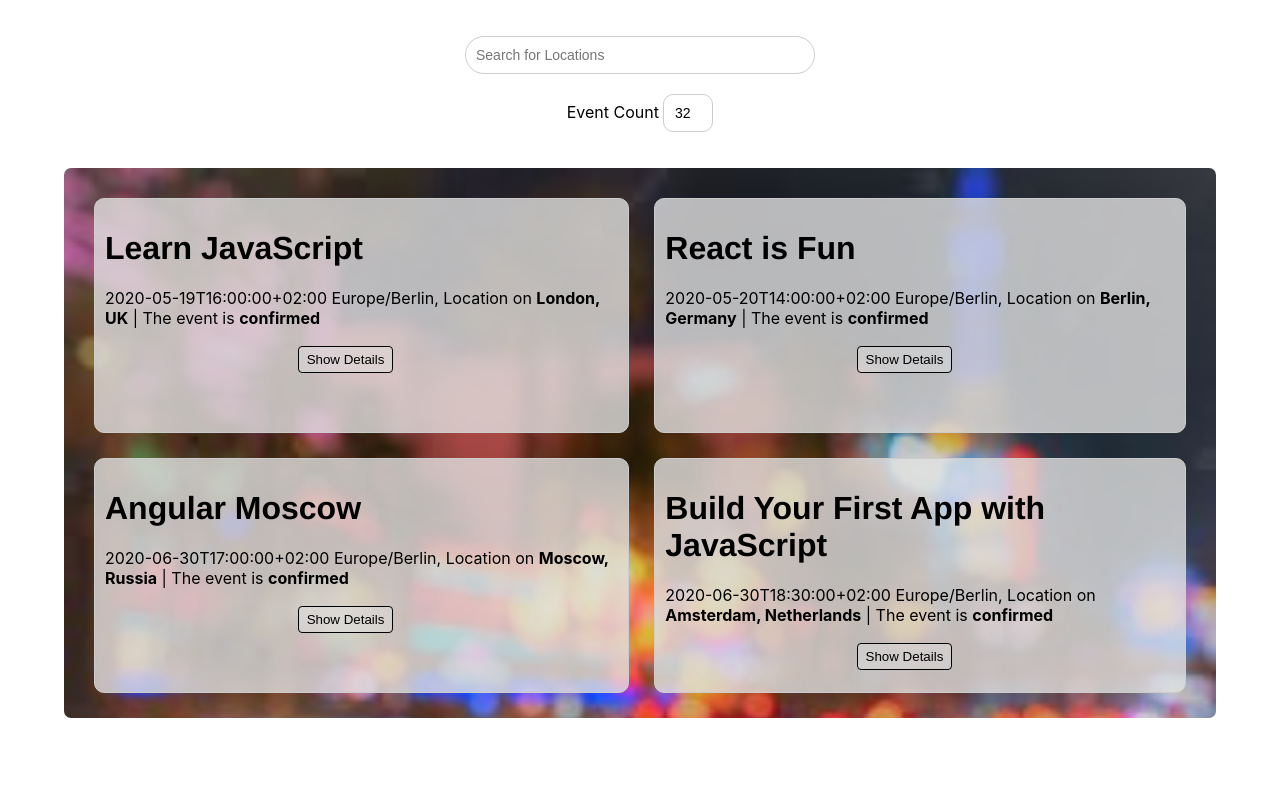
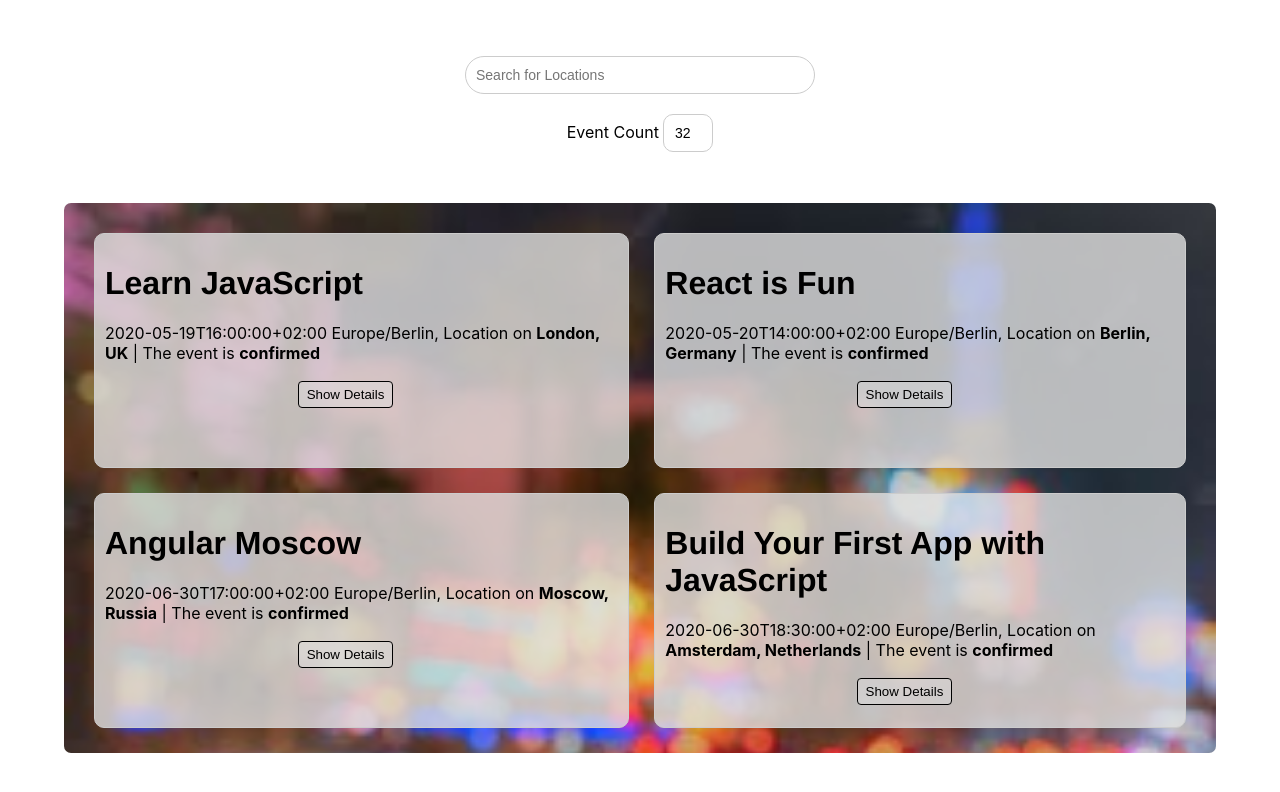
Before and after one commit to Nathan-Mez/meet, a React (Create React App) app: page / in a window 1280 px wide. Shown: the top 792 px of the page. Built offline with nearby package versions, Linux system fonts and the light colour scheme; what atatus-spa would draw is missing.

Commit message:
Add display flex to Alert

```diff
--- a/src/App.css
+++ b/src/App.css
@@ -66,7 +66,7 @@ input[type="number"] {
   z-index: 2;
   align-self: center;
   margin: 0;
-  top: 43px;
+  top: 83px;
   font-size: 14px;
   box-shadow: 10px 10px 16px -12px rgba(0, 0, 0, 0.75);
 }
@@ -174,8 +174,8 @@ input[type="number"] {
 }
 
 .Alert {
-  position: fixed;
-  top: 20px;
+  display: flex;
+  justify-content: center;
 }
 
 .data-vis-wrapper {
```
